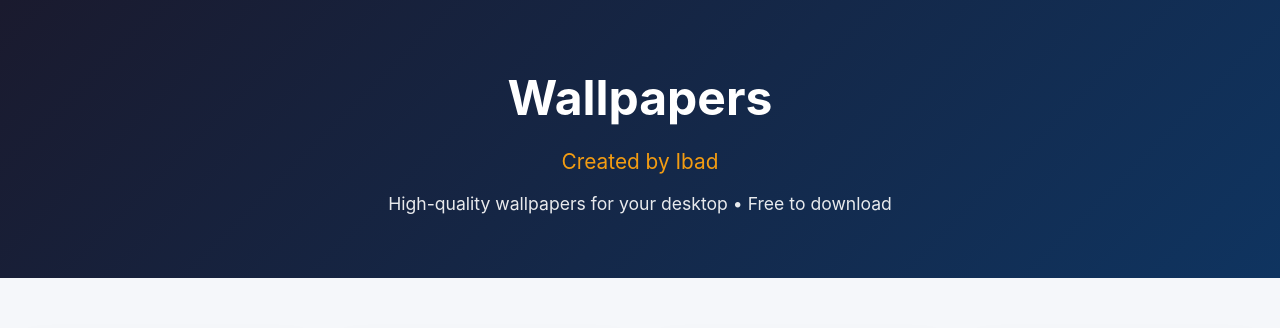
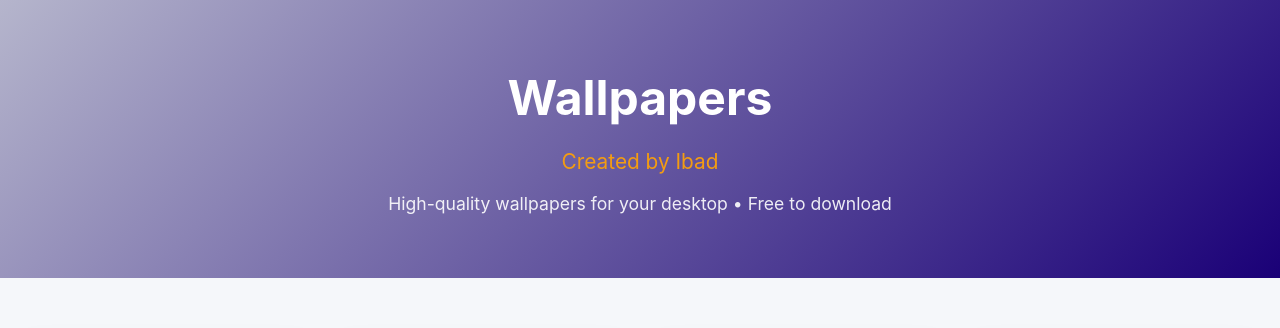
Before and after one commit to ibadsher/wallpaper-website, a plain HTML site: page index.html in a window 1280 px wide. Shown: the top 328 px of the page. Drawn offline with Linux system fonts and the light colour scheme.

Commit message:
new changes

```diff
--- a/style.css
+++ b/style.css
@@ -1,13 +1,13 @@
 :root {
-  --primary: #1a1a2e;
-  --secondary: #0f3460;
+  --primary: #b5b5cc;
+  --secondary: #1a0077;
   --accent: #e94560;
   --accent-light: #f39c12;
   --bg: #f5f7fa;
   --text: #1a1a2e;
   --radius: 16px;
   --shadow: 0 8px 24px rgba(0, 0, 0, 0.12);
-  --transition: all 0.3s ease;
+  --transition: all 0.5s ease;
 }
 
 * {
```
Also changed, not shown: h.html (added, +11 -0 lines).
